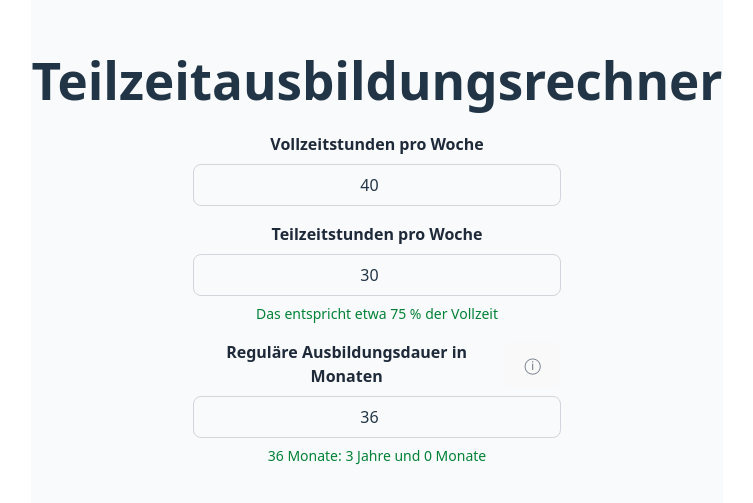
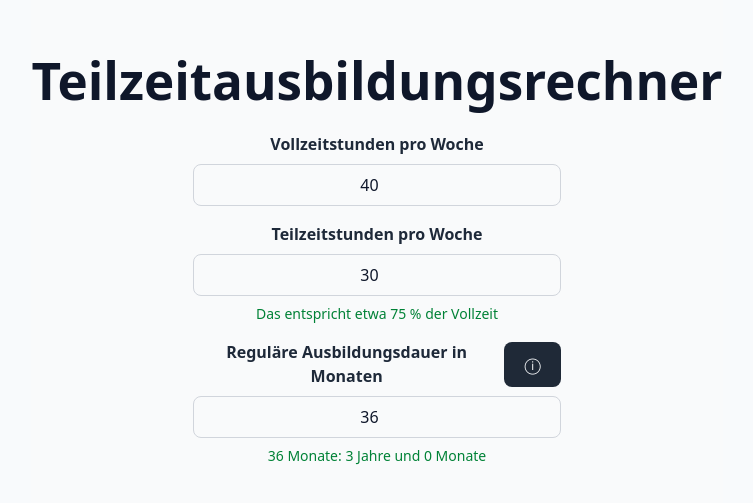
Before and after one commit to HadiDoBronxs/Teilzeitausbildungsrechner, a React (Vite) app: page / in a window 1280 px wide. Shown: the part 169-672 px from the top of the page, without its empty margins (263-1016 px from the left). Built offline with nearby package versions, Linux system fonts and the light colour scheme.

Commit message:
stop dark mode from inverting colors

```diff
--- a/package.json
+++ b/package.json
@@ -12,6 +12,7 @@
   },
   "dependencies": {
     "@tailwindcss/vite": "^4.1.15",
+    "i18next": "^25.6.0",
     "react": "^19.1.1",
     "react-dom": "^19.1.1",
     "tailwindcss": "^4.1.15"
--- a/src/index.css
+++ b/src/index.css
@@ -4,11 +4,8 @@
   font-family: system-ui, Avenir, Helvetica, Arial, sans-serif;
   line-height: 1.5;
   font-weight: 400;
-
-  color-scheme: light dark;
-  color: rgba(255, 255, 255, 0.87);
-  background-color: #242424;
-
+  color: #0f172a;
+  background-color: #f8fafc;
   font-synthesis: none;
   text-rendering: optimizeLegibility;
   -webkit-font-smoothing: antialiased;
@@ -30,6 +27,8 @@ body {
   place-items: center;
   min-width: 320px;
   min-height: 100vh;
+  background-color: #f8fafc;
+  color: #0f172a;
 }
 
 h1 {
@@ -44,27 +43,16 @@ button {
   font-size: 1em;
   font-weight: 500;
   font-family: inherit;
-  background-color: #1a1a1a;
+  background-color: #1f2937;
+  color: #f8fafc;
   cursor: pointer;
-  transition: border-color 0.25s;
+  transition: border-color 0.25s, background-color 0.25s;
 }
 button:hover {
   border-color: #646cff;
+  background-color: #111827;
 }
 button:focus,
 button:focus-visible {
   outline: 4px auto -webkit-focus-ring-color;
 }
-
-@media (prefers-color-scheme: light) {
-  :root {
-    color: #213547;
-    background-color: #ffffff;
-  }
-  a:hover {
-    color: #747bff;
-  }
-  button {
-    background-color: #f9f9f9;
-  }
-}
```
Also changed, not shown: 1 other file (tests, documents, lock files or other folders).
